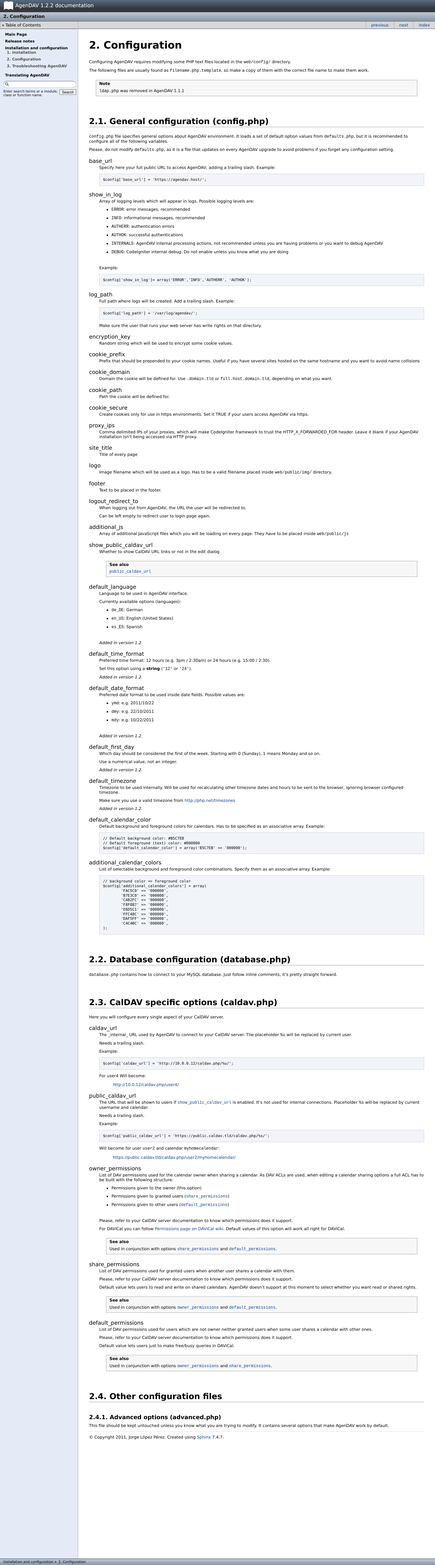
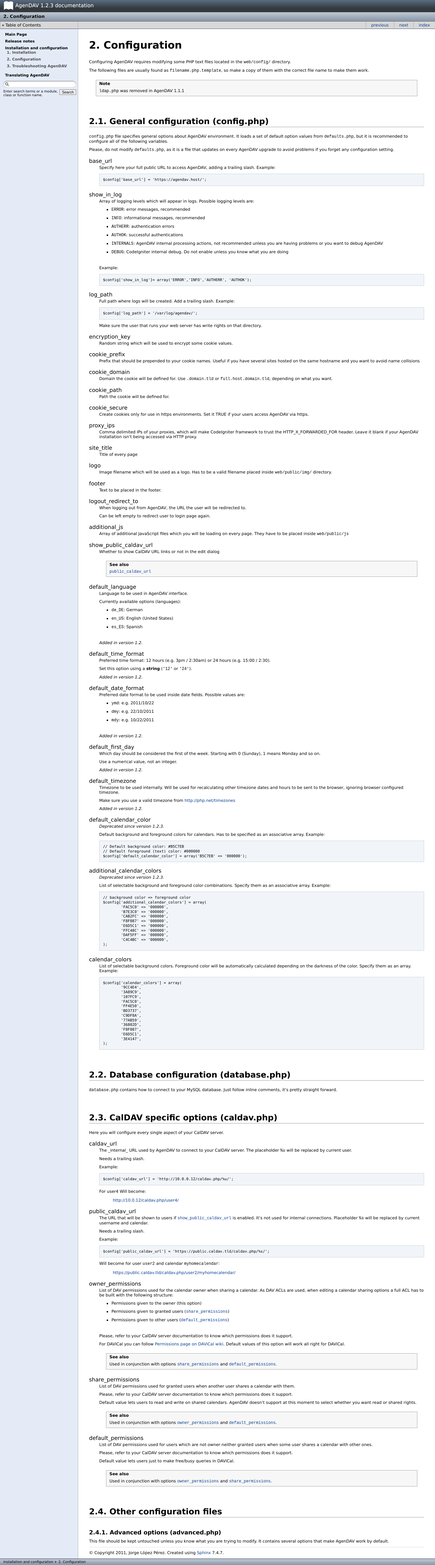
Before and after one commit to birdrock00/caldaver, a Sphinx documentation site: the page built from doc/source/admin/configuration.rst, in a window 1280 px wide. Shown: the whole page at 34% size. Built offline with Sphinx 7.4.7, drawn with Linux system fonts in a browser that asks for light colours.

Commit message:
Update docs

```diff
--- a/doc/source/admin/configuration.rst
+++ b/doc/source/admin/configuration.rst
@@ -168,6 +168,8 @@
 
 .. confval:: default_calendar_color
 
+   .. deprecated:: 1.2.3
+
    Default background and foreground colors for calendars. Has to be
    specified as an associative array. Example::
 
@@ -176,6 +178,8 @@
     $config['default_calendar_color'] = array('B5C7EB' => '000000');
 
 .. confval:: additional_calendar_colors
+
+   .. deprecated:: 1.2.3
 
    List of selectable background and foreground color combinations. Specify
    them as an associative array. Example::
@@ -191,6 +195,28 @@
                 'DAF5FF' => '000000',
                 'C4C4BC' => '000000',
         );
+
+.. confval:: calendar_colors
+
+   List of selectable background colors. Foreground color will be
+   automatically calculated depending on the darkness of the color. Specify
+   them as an array. Example::
+
+        $config['calendar_colors'] = array(
+		'9CC4E4',
+		'3A89C9',
+		'107FC9',
+		'FAC5C0',
+		'FF4E50',
+		'BD3737',
+		'C9DF8A',
+		'77AB59',
+		'36802D',
+		'F8F087',
+		'E6D5C1',
+		'3E4147',
+        );
+
 
 Database configuration (database.php)
 -------------------------------------
--- a/doc/source/conf.py
+++ b/doc/source/conf.py
@@ -48,9 +48,9 @@
 # built documents.
 #
 # The short X.Y version.
-version = '1.2.2'
+version = '1.2.3'
 # The full version, including alpha/beta/rc tags.
-release = '1.2.2'
+release = '1.2.3'
 
 # The language for content autogenerated by Sphinx. Refer to documentation
 # for a list of supported languages.
```
Also changed, not shown: doc/source/releasenotes.rst (+19 -0 lines).
